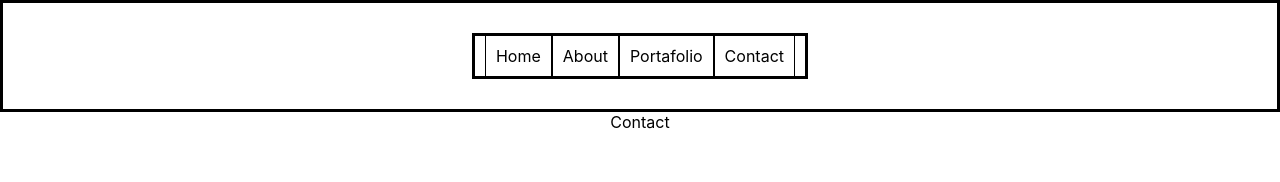
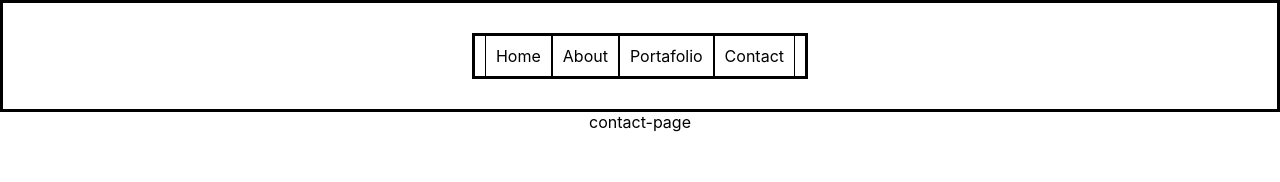
Before and after one commit to barbaroreyes/app-folio, a React (Create React App) app: page /contact in a window 1280 px wide. Shown: the top 182 px of the page. Built offline with nearby package versions, Linux system fonts and the light colour scheme.

Commit message:
added-contact-component

```diff
--- a/src/App.js
+++ b/src/App.js
@@ -4,6 +4,7 @@ import Header from './Compo/Header'
 import './App.css';
 import Portafolio from './Pages/Portafolio';
 import About from './Pages/About';
+import ContactP from './Pages/ContactPage'
 
 function App() {
   return (
@@ -26,7 +27,7 @@ function App() {
          Project
         </Route>
         <Route exact path="/contact">
-         Contact
+        <ContactP/>
         </Route>
       </Switch>
 
--- /dev/null
+++ b/src/Pages/ContactPage.js
@@ -0,0 +1,11 @@
+import React from 'react';
+
+const ContactPage = () => {
+  return (
+    <div>
+      contact-page
+    </div>
+  );
+}
+
+export default ContactPage;
```
